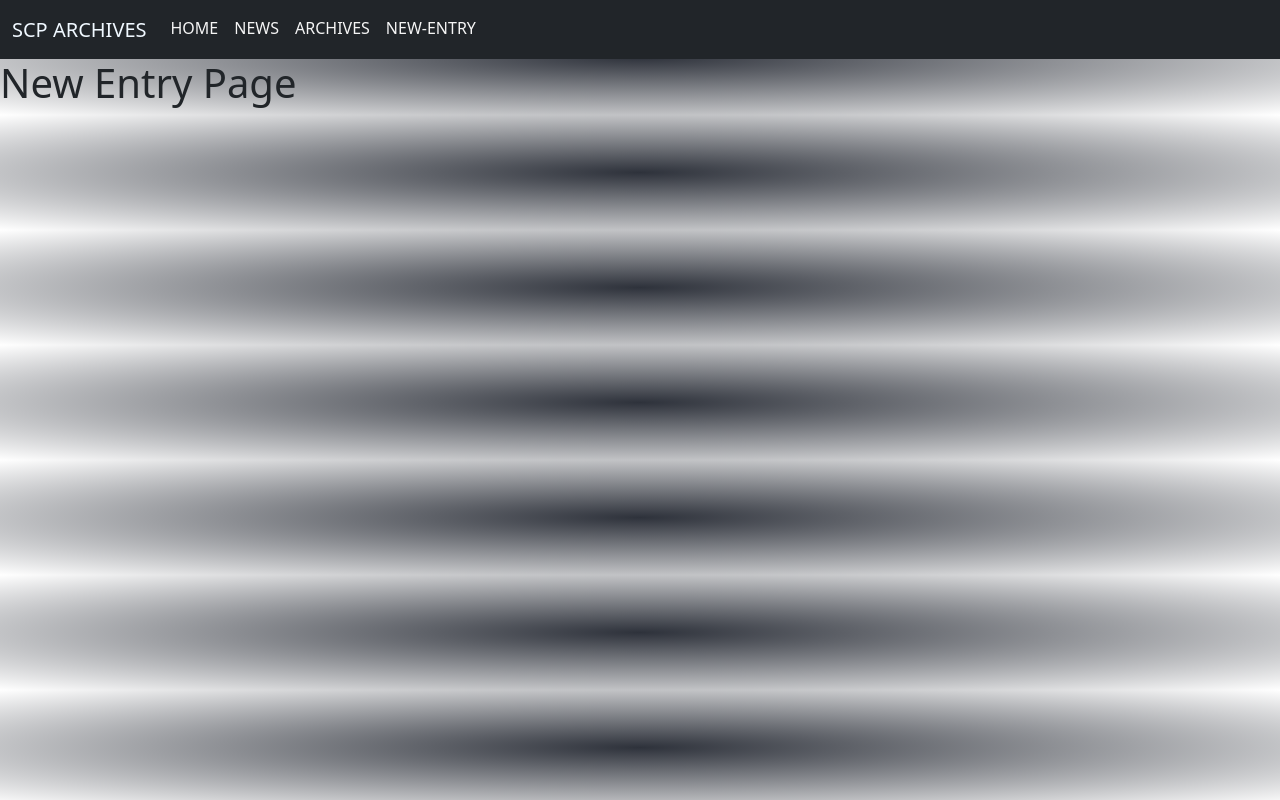
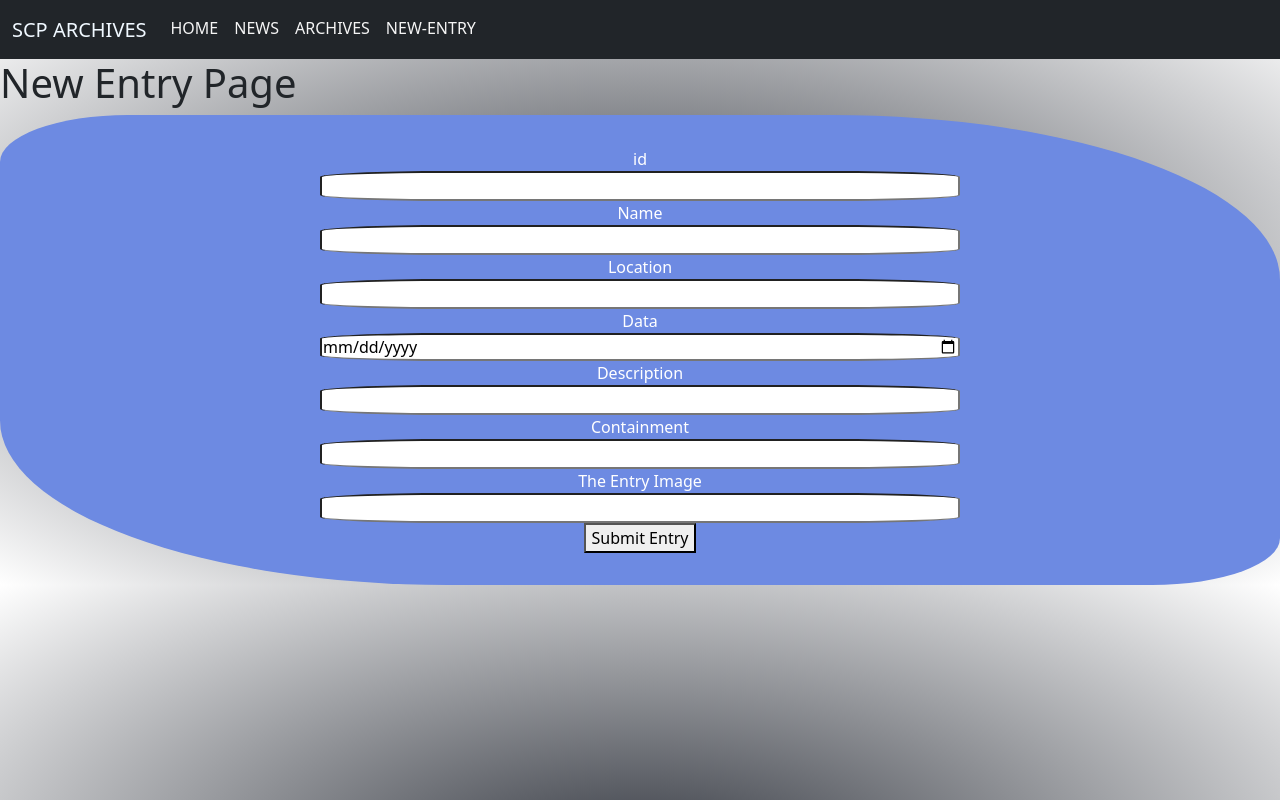
Before and after one commit to RommelGouala/SCP-Archives-Front_End, a React (Create React App) app: page /new_entry in a window 1280 px wide. Built offline with nearby package versions, Linux system fonts and the light colour scheme.

Commit message:
added post request, new_entry from working, fixed some issue with gards inide the Scp page, took off the wave background, get and post done.

```diff
--- a/src/Components/New_Entry/New_entry.css
+++ b/src/Components/New_Entry/New_entry.css
@@ -1 +1,28 @@
 /* Css for the New Entry page */
+
+#Section_O_NewEntry form{
+    display: flex;
+    flex-direction: column;
+}
+#Section_O_NewEntry form{
+    align-items: center;
+}
+#form_NE input{
+   width: 50%;
+   border-radius: 20%;
+}
+
+#Section_O_NewEntry{
+    background:rgb(109, 138, 226) ;
+    border-radius: 10% 35% ;
+    padding-top: 2em;
+    padding-bottom: 2em;
+}
+
+#form_NE button:hover{
+    background: gold;
+}
+
+.labels{
+    color: white;
+}
--- a/src/Components/New_Entry/New_entry.js
+++ b/src/Components/New_Entry/New_entry.js
@@ -1,13 +1,62 @@
-// JS for the New Entry (We will build a form)
-// ToDo: For the Form -- A name, Location, Date, Image, Description, and finally Containment
+// JS for the New Entry (We will build a form),
+//             name,
+//             location,
+//             date,
+//             image,
+//             description,
+//             containment
 
 import Navbars from "../Navbar_f/Navbar";
+import './New_entry.css'
+import { useState } from "react";
+import axios from 'axios'
 
 export default function New_entry () {
+
+    const [id, setId] = useState('')
+    const [name, setName] = useState('')
+    const [location, setLocation] = useState('')
+    const [date, setDate] = useState('')
+    const [description, setDescription] = useState('')
+    const [containment, setContainment] = useState('')
+    const [image, setImage] = useState('')
+    const Url = `https://scp-backend-server.herokuapp.com/new_entry`
+
+    const hadndleSubmit = (e) =>{
+        e.preventDefault();
+        axios.post(Url,{
+            id,
+            name,
+            location,
+            date,
+            description,
+            containment,
+            image
+        }).then(response => console.log('Data Posted', response)).catch(err => console.log(err))
+    }
     return (
         <div>
             <Navbars/>
             <h1>New Entry Page </h1>
+            <section id="Section_O_NewEntry">
+                <form id="form_NE">
+                    <label className="labels">id</label>
+                <input type='number' value={id} onChange={(e) => setId(e.target.value)} required></input>
+                <label className="labels">Name</label>
+                <input type='text' value={name} onChange={(e) => setName(e.target.value)} required></input>
+                <label className="labels">Location</label>
+                <input type='text'value={location} onChange={(e) => setLocation(e.target.value)}required></input>
+                <label className="labels">Data</label>
+                <input type='date' value={date} onChange={(e) => setDate(e.target.value)} required></input>
+                <label className="labels">Description</label>
+                <input type='text'  value={description} onChange={(e) => setDescription(e.target.value)} required></input>
+                <label className="labels">Containment</label>
+                <input type='text'  value={containment} onChange={(e) => setContainment(e.target.value)} required></input>
+                <label className="labels">The Entry Image</label>
+                <input type='text'  value={image} onChange={(e) => setImage(e.target.value)} ></input>
+                <button onClick={hadndleSubmit}>Submit Entry</button>
+                </form>
+            </section>
         </div>
     )
 }
--- a/src/Components/SCP/Scp.js
+++ b/src/Components/SCP/Scp.js
@@ -20,13 +20,13 @@ export default function Scp() {
     let content = null
 
     useEffect(() => {
-        axios.get(Url)
+        axios.get(Url, { headers: {'Access-Control-Allow-Origin': '*'}})
             .then(response => {
                 setScp_Image(response.data)
             })
     }, [Url])
 
-
+console.log(Scp_Image)
 
 
     console.log(Scp_Image)
@@ -35,23 +35,23 @@ export default function Scp() {
         content = Scp_Image.map(Scp_Img => {
             return (
                 <Card style={{ width: '18rem' }} key={Scp_Img.id}>
-                    <Card.Img variant="top" src="holder.js/100px180?text=Image cap" />
+                    <Card.Img variant="top" src={Scp_Img.image} />
                     <Card.Body>
-                        <Card.Title>{Scp_Img.name}</Card.Title>
+                        <Card.Title>SCP: {Scp_Img.id}</Card.Title>
                         <Card.Text>
                             Description: <br />{Scp_Img.description}
                         </Card.Text>
                         <Card.Text>
-                            Contaiment: <br />{Scp_Img.contaiment}
+                            Containment Procedure: <br />{Scp_Img.containment}
                         </Card.Text>
                     </Card.Body>
                     <ListGroup className="list-group-flush">
 
-                        <ListGroup.Item>Location: <br /> {Scp_Img.location}</ListGroup.Item>
-                        <ListGroup.Item>Date: <br /> {Scp_Img.date} <br /> </ListGroup.Item>
+                        <ListGroup.Item>Location Discovered: <br /> {Scp_Img.location}</ListGroup.Item>
+                        <ListGroup.Item>Date Discovered: <br /> {Scp_Img.date} <br /> </ListGroup.Item>
                     </ListGroup>
                     <Card.Body>
-                        <Button variant="primary">Learn more</Button>
+                        <Button variant="primary">Read Entry</Button>
                     </Card.Body>
                 </Card>
             )
@@ -64,11 +64,11 @@ export default function Scp() {
             <h1>SCP Page List</h1>
             <div className="Scp_List_Container">
                 {content}
-                <div class="Wave">
+                {/* <div class="Wave">
                     <svg data-name="Layer 1" xmlns="http://www.w3.org/2000/svg" viewBox="0 0 1200 120" preserveAspectRatio="none">
                         <path d="M321.39,56.44c58-10.79,114.16-30.13,172-41.86,82.39-16.72,168.19-17.73,250.45-.39C823.78,31,906.67,72,985.66,92.83c70.05,18.48,146.53,26.09,214.34,3V0H0V27.35A600.21,600.21,0,0,0,321.39,56.44Z" class="shape-fill"></path>
                     </svg>
-                </div>
+                </div> */}
             </div>
         </div>
     )
```
